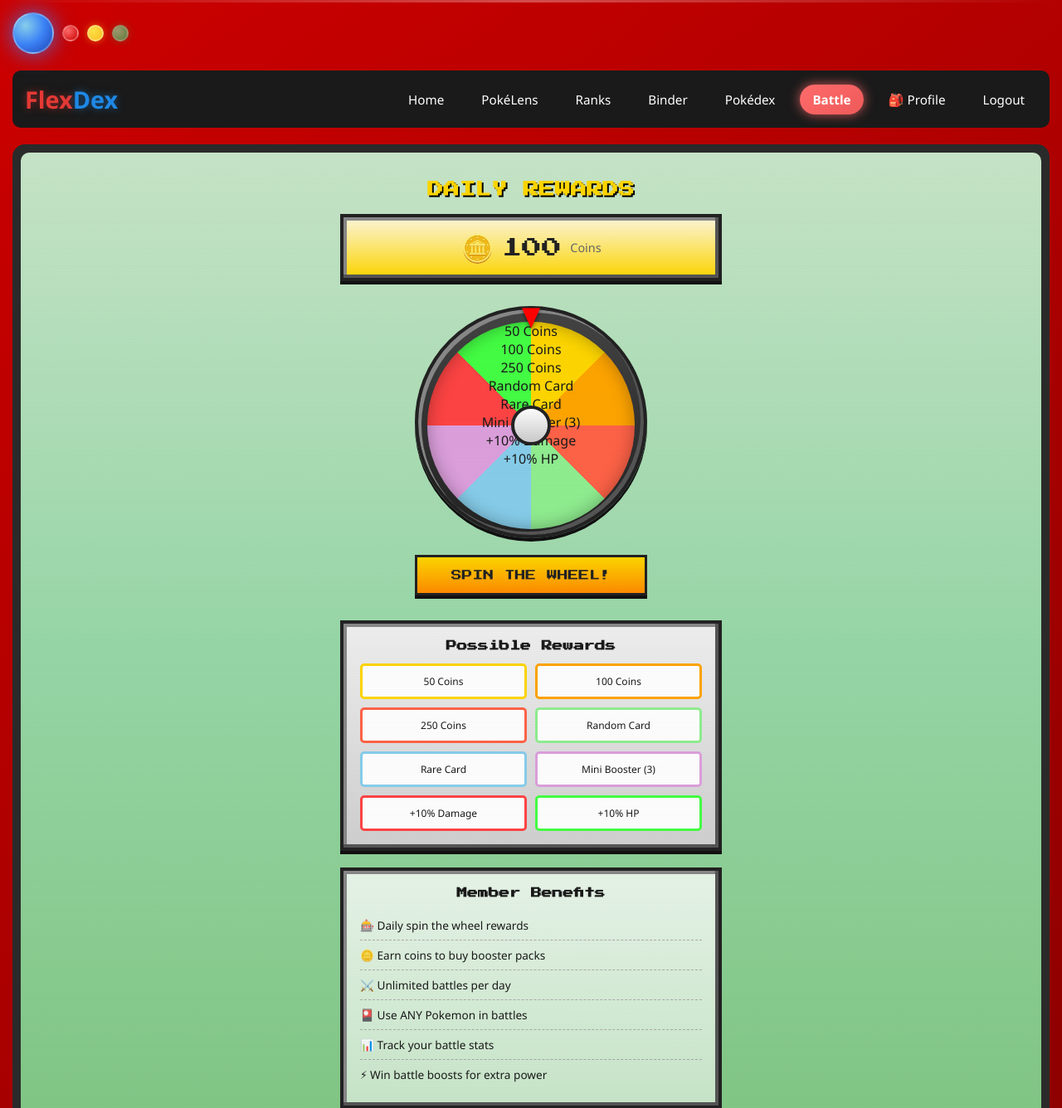
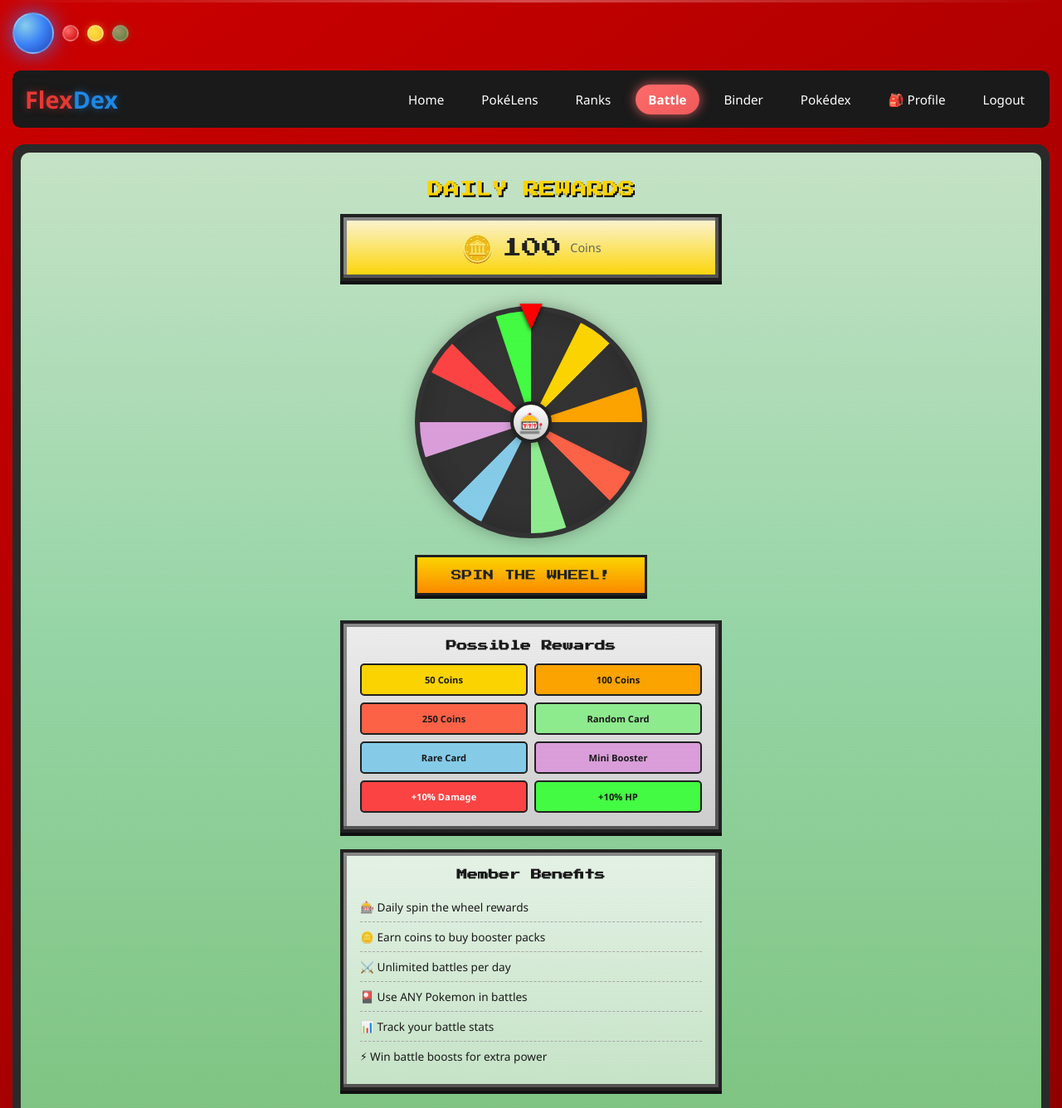
Before and after one commit to Zxxs3006/Flex-Dex, a Flask app: page /rewards in a window 1280 px wide. Shown: the top 1336 px of the page at 83% size. Run offline with Flask 3, Linux system fonts and the light colour scheme; the visitor is signed in with stand-in values (Sample User, id 1).

Commit message:
Fix guest battle access and spin wheel display
- Move Battle link outside auth-only section so guests can see it
- Redesign spin wheel with proper 8 segment pie chart
- Each segment has distinct color and label
- Fixed segment positioning with CSS transforms
- Added rewards legend below wheel
- Cleaner wheel center with emoji

Co-Authored-By: Claude Opus 4.5 <noreply@anthropic.com>

```diff
--- a/templates/base.html
+++ b/templates/base.html
@@ -27,10 +27,10 @@
                     <a href="{{ url_for('index') }}" class="nav-link {% if request.endpoint == 'index' %}active{% endif %}">Home</a>
                     <a href="{{ url_for('scanner') }}" class="nav-link {% if request.endpoint == 'scanner' %}active{% endif %}">PokéLens</a>
                     <a href="{{ url_for('leaderboard') }}" class="nav-link {% if request.endpoint == 'leaderboard' %}active{% endif %}">Ranks</a>
+                    <a href="{{ url_for('battle_lobby') }}" class="nav-link battle-link {% if 'battle' in request.endpoint %}active{% endif %}">Battle</a>
                     {% if current_user.is_authenticated %}
                         <a href="{{ url_for('binder') }}" class="nav-link {% if request.endpoint == 'binder' %}active{% endif %}">Binder</a>
                         <a href="{{ url_for('pokedex') }}" class="nav-link {% if request.endpoint == 'pokedex' %}active{% endif %}">Pokédex</a>
-                        <a href="{{ url_for('battle_lobby') }}" class="nav-link battle-link {% if 'battle' in request.endpoint %}active{% endif %}">Battle</a>
                         <a href="{{ url_for('profile') }}" class="nav-link {% if request.endpoint == 'profile' %}active{% endif %}">
                             {{ current_user.get_rank().icon }} Profile
                         </a>
--- a/templates/daily_rewards.html
+++ b/templates/daily_rewards.html
@@ -27,15 +27,19 @@
 
     <!-- Spin the Wheel -->
     <div class="wheel-container">
-        <div class="wheel-frame pixel-border">
+        <div class="wheel-wrapper">
             <div class="wheel-pointer">▼</div>
             <div class="wheel" id="wheel">
-                {% for reward in spin_rewards %}
-                <div class="wheel-segment" style="--segment-color: {{ reward.color }}; --segment-index: {{ loop.index0 }};">
-                    <span class="segment-label">{{ reward.label }}</span>
-                </div>
-                {% endfor %}
+                <div class="wheel-segment seg-0"><span>50 Coins</span></div>
+                <div class="wheel-segment seg-1"><span>100 Coins</span></div>
+                <div class="wheel-segment seg-2"><span>250 Coins</span></div>
+                <div class="wheel-segment seg-3"><span>Card</span></div>
+                <div class="wheel-segment seg-4"><span>Rare!</span></div>
+                <div class="wheel-segment seg-5"><span>Booster</span></div>
+                <div class="wheel-segment seg-6"><span>+DMG</span></div>
+                <div class="wheel-segment seg-7"><span>+HP</span></div>
             </div>
+            <div class="wheel-center"></div>
         </div>
 
         {% if can_spin %}
@@ -60,15 +64,18 @@
         </div>
     </div>
 
-    <!-- Rewards Info -->
+    <!-- Rewards Legend -->
     <div class="rewards-info pixel-border">
         <h3 class="pixel-text">Possible Rewards</h3>
         <div class="rewards-grid">
-            {% for reward in spin_rewards %}
-            <div class="reward-item" style="border-color: {{ reward.color }};">
-                <span class="reward-label">{{ reward.label }}</span>
-            </div>
-            {% endfor %}
+            <div class="reward-item" style="background: #FFD700;">50 Coins</div>
+            <div class="reward-item" style="background: #FFA500;">100 Coins</div>
+            <div class="reward-item" style="background: #FF6347;">250 Coins</div>
+            <div class="reward-item" style="background: #90EE90;">Random Card</div>
+            <div class="reward-item" style="background: #87CEEB;">Rare Card</div>
+            <div class="reward-item" style="background: #DDA0DD;">Mini Booster</div>
+            <div class="reward-item" style="background: #FF4444; color: white;">+10% Damage</div>
+            <div class="reward-item" style="background: #44FF44;">+10% HP</div>
         </div>
     </div>
 
@@ -184,62 +191,94 @@
     margin: 30px 0;
 }
 
-.wheel-frame {
+.wheel-wrapper {
+    position: relative;
     width: 280px;
     height: 280px;
     margin: 0 auto 20px;
-    border-radius: 50%;
-    position: relative;
-    padding: 10px;
-    background: linear-gradient(180deg, #444 0%, #222 100%);
 }
 
 .wheel-pointer {
     position: absolute;
-    top: -15px;
+    top: -20px;
     left: 50%;
     transform: translateX(-50%);
-    font-size: 2em;
+    font-size: 2.5em;
     color: #ff0000;
-    z-index: 10;
+    z-index: 20;
     text-shadow: 0 2px 4px rgba(0,0,0,0.5);
+    filter: drop-shadow(0 2px 2px rgba(0,0,0,0.3));
 }
 
 .wheel {
-    width: 250px;
-    height: 250px;
+    width: 280px;
+    height: 280px;
     border-radius: 50%;
     position: relative;
-    margin: 5px auto;
-    background: conic-gradient(
-        #FFD700 0deg 45deg,
-        #FFA500 45deg 90deg,
-        #FF6347 90deg 135deg,
-        #90EE90 135deg 180deg,
-        #87CEEB 180deg 225deg,
-        #DDA0DD 225deg 270deg,
-        #FF4444 270deg 315deg,
-        #44FF44 315deg 360deg
-    );
+    border: 6px solid #333;
+    box-shadow: 0 0 20px rgba(0,0,0,0.3), inset 0 0 30px rgba(0,0,0,0.2);
     transition: transform 4s cubic-bezier(0.17, 0.67, 0.12, 0.99);
-    box-shadow: inset 0 0 20px rgba(0,0,0,0.3);
+    overflow: hidden;
+    background: #333;
 }
 
-.wheel::after {
-    content: '';
+.wheel-segment {
+    position: absolute;
+    width: 50%;
+    height: 50%;
+    top: 0;
+    right: 0;
+    transform-origin: 0% 100%;
+    display: flex;
+    align-items: center;
+    justify-content: center;
+    clip-path: polygon(0 100%, 100% 100%, 100% 0);
+}
+
+.wheel-segment span {
+    position: absolute;
+    font-size: 0.6em;
+    font-weight: bold;
+    color: #000;
+    text-shadow: 1px 1px 0 #fff;
+    transform: rotate(22.5deg) translateY(-30px);
+    text-align: center;
+    width: 60px;
+    right: 15px;
+    top: 50%;
+}
+
+/* Segment colors and positions */
+.seg-0 { background: #FFD700; transform: rotate(0deg) skewY(-45deg); }
+.seg-1 { background: #FFA500; transform: rotate(45deg) skewY(-45deg); }
+.seg-2 { background: #FF6347; transform: rotate(90deg) skewY(-45deg); }
+.seg-3 { background: #90EE90; transform: rotate(135deg) skewY(-45deg); }
+.seg-4 { background: #87CEEB; transform: rotate(180deg) skewY(-45deg); }
+.seg-5 { background: #DDA0DD; transform: rotate(225deg) skewY(-45deg); }
+.seg-6 { background: #FF4444; transform: rotate(270deg) skewY(-45deg); }
+.seg-7 { background: #44FF44; transform: rotate(315deg) skewY(-45deg); }
+
+.wheel-center {
     position: absolute;
     top: 50%;
     left: 50%;
     transform: translate(-50%, -50%);
-    width: 40px;
-    height: 40px;
+    width: 50px;
+    height: 50px;
     background: linear-gradient(180deg, #fff 0%, #ccc 100%);
     border-radius: 50%;
     border: 4px solid #222;
+    z-index: 10;
+    box-shadow: 0 2px 10px rgba(0,0,0,0.3);
 }
 
-.wheel.spinning {
-    transition: transform 4s cubic-bezier(0.17, 0.67, 0.12, 0.99);
+.wheel-center::after {
+    content: '🎰';
+    position: absolute;
+    top: 50%;
+    left: 50%;
+    transform: translate(-50%, -50%);
+    font-size: 1.5em;
 }
 
 .spin-btn {
@@ -330,16 +369,16 @@
 .rewards-grid {
     display: grid;
     grid-template-columns: repeat(2, 1fr);
-    gap: 10px;
+    gap: 8px;
 }
 
 .reward-item {
-    padding: 10px;
+    padding: 10px 8px;
     text-align: center;
-    background: #fff;
-    border: 3px solid;
+    border: 2px solid #222;
     border-radius: 5px;
-    font-size: 0.75em;
+    font-size: 0.7em;
+    font-weight: bold;
 }
 
 /* Benefits Section */
@@ -394,8 +433,11 @@ async function spinWheel() {
 
     if (data.success) {
         // Calculate rotation (8 segments, each 45 degrees)
-        const segmentAngle = 360 / 8;
-        const targetAngle = (7 - data.reward_index) * segmentAngle + (segmentAngle / 2);
+        // Segment 0 is at top (0 degrees), so we need to land on the correct segment
+        const segmentAngle = 45;
+        // Calculate where the segment is and add offset to land in middle
+        const targetSegment = data.reward_index;
+        const targetAngle = (360 - (targetSegment * segmentAngle)) - (segmentAngle / 2);
         const spins = 5; // Number of full rotations
         const totalRotation = (spins * 360) + targetAngle;
 
```
